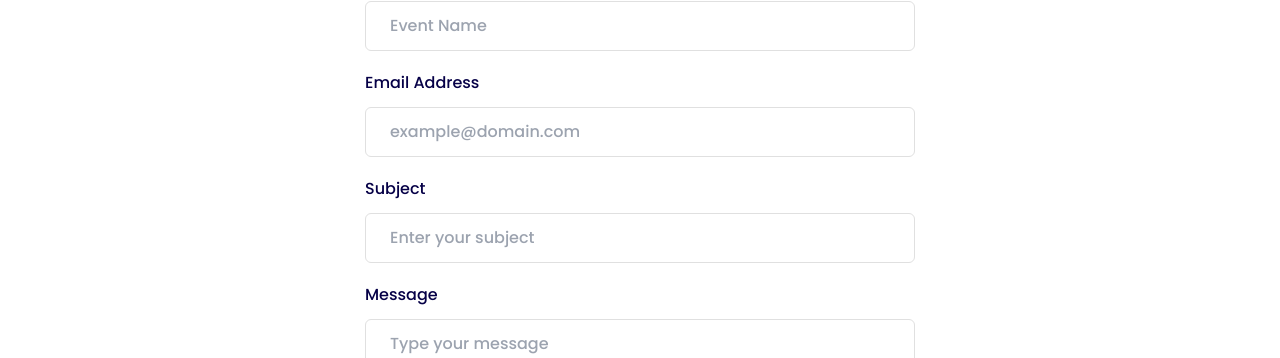
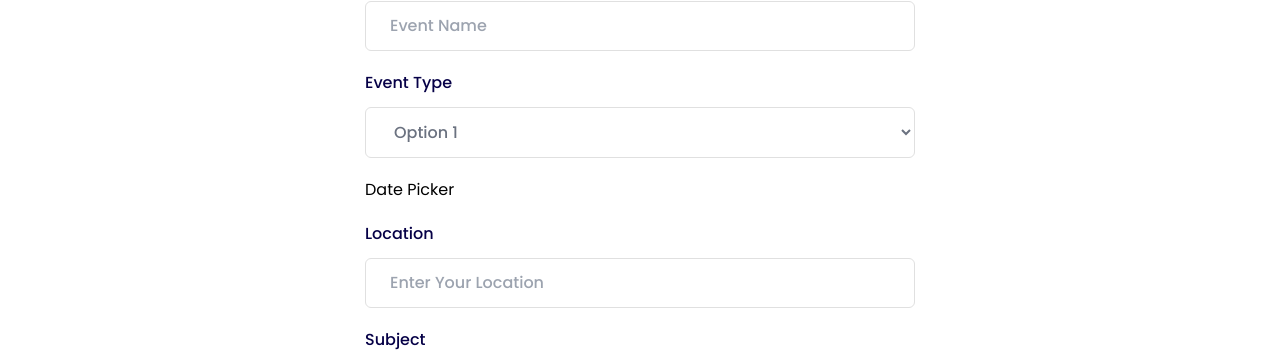
Before and after one commit to Keetawin/CPE241-WebProject, a Next.js app: page /organize/1/create_event in a window 1280 px wide. Shown: the part 195-553 px from the top of the page. Built offline with nearby package versions, Linux system fonts and the light colour scheme; no server answers.

Commit message:
fix:package

```diff
--- a/package.json
+++ b/package.json
@@ -11,11 +11,8 @@
   "dependencies": {
     "@emotion/react": "^11.11.0",
     "@emotion/styled": "^11.11.0",
-    "@emotion/react": "^11.11.0",
-    "@emotion/styled": "^11.11.0",
     "@headlessui/react": "^1.7.14",
     "@heroicons/react": "^2.0.17",
-    "@mui/material": "^5.13.2",
     "@mui/material": "^5.13.2",
     "@mui/x-date-pickers": "^6.5.0",
     "@nextui-org/react": "^1.0.0-beta.12",
--- a/pages/organize/[id]/create_event.tsx
+++ b/pages/organize/[id]/create_event.tsx
@@ -1,4 +1,8 @@
-import React from "react";
+import * as React from "react";
+import { DemoContainer } from "@mui/x-date-pickers/internals/demo";
+import { LocalizationProvider } from "@mui/x-date-pickers-pro";
+import { AdapterDayjs } from "@mui/x-date-pickers-pro/AdapterDayjs";
+import { DatePicker } from "@mui/x-date-pickers-pro";
 
 export default function CreateEvent() {
   return (
@@ -28,16 +32,36 @@ export default function CreateEvent() {
               </div>
               <div className="mb-5">
                 <label
-                  htmlFor="email"
+                  htmlFor="event_type"
                   className="mb-3 block text-base font-medium text-[#060047]"
                 >
-                  Email Address
+                  Event Type
+                </label>
+                <select
+                  name="event_type"
+                  id="event_type_id"
+                  className="w-full rounded-md border border-[#e0e0e0] bg-white py-3 px-6 text-base font-medium text-[#6B7280] outline-none focus:border-[#060047] focus:shadow-md"
+                >
+                  <option value="option1">Option 1</option>
+                  <option value="option2">Option 2</option>
+                  <option value="option3">Option 3</option>
+                </select>
+              </div>
+
+              <div className="flex justify-between mb-5">Date Picker</div>
+
+              <div className="mb-5">
+                <label
+                  htmlFor="location"
+                  className="mb-3 block text-base font-medium text-[#060047]"
+                >
+                  Location
                 </label>
                 <input
-                  type="email"
-                  name="email"
-                  id="email"
-                  placeholder="example@domain.com"
+                  type="text"
+                  name="location"
+                  id="location"
+                  placeholder="Enter Your Location"
                   className="w-full rounded-md border border-[#e0e0e0] bg-white py-3 px-6 text-base font-medium text-[#6B7280] outline-none focus:border-[#060047] focus:shadow-md"
                 />
               </div>
```
